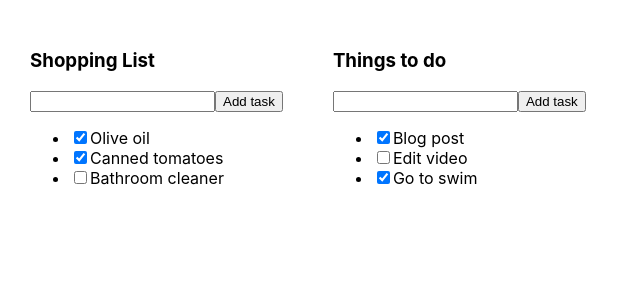
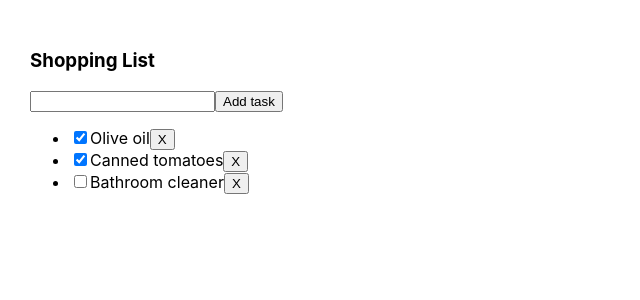
Before and after one commit to vsmaliakou/test-project-to-do-list, a React (Create React App) app: page / in a window 1280 px wide. Shown: the top 300 px of the page, without its empty margins (0-640 px from the left). Built offline with nearby package versions, Linux system fonts and the light colour scheme.

Commit message:
useState, tasks.map, remove tasks

```diff
--- a/src/App.tsx
+++ b/src/App.tsx
@@ -1,24 +1,33 @@
-import React from 'react';
+import React, {useState} from 'react';
 import './App.css';
 import {ToDoList} from "./ToDoList";
 
+export type TaskType = {
+    id: number
+    title: string
+    isDone: boolean
+}
+
 export const App = () => {
 
-    const tasks1 = [
+    const [tasks, setTasks] = useState<TaskType[]>([
         {id: 1, title: "Olive oil", isDone: true},
         {id: 2, title: "Canned tomatoes", isDone: true},
         {id: 3, title: "Bathroom cleaner", isDone: false}
-    ]
-    const tasks2 = [
-        {id: 1, title: "Blog post", isDone: true},
-        {id: 2, title: "Edit video", isDone: false},
-        {id: 3, title: "Go to swim", isDone: true}
-    ]
+    ])
+
+    const removeTask = (taskId: number) => {
+        let tasks1 = tasks.filter(t => t.id !== taskId)
+        setTasks(tasks1)
+    }
 
     return (
         <div className="App">
-            <ToDoList title="Shopping List" tasks={tasks1}/>
-            <ToDoList title="Things to do" tasks={tasks2}/>
+            <ToDoList
+                title="Shopping List"
+                tasks={tasks}
+                removeTask={removeTask}
+            />
         </div>
     );
 }
--- a/src/ToDoList.tsx
+++ b/src/ToDoList.tsx
@@ -1,13 +1,10 @@
 import React from "react";
+import {TaskType} from "./App";
 
-type TaskType = {
-    id: number
-    title: string
-    isDone: boolean
-}
 type ToDoListPropsType = {
     title: string
     tasks: TaskType[]
+    removeTask: (taskId: number) => void
 }
 
 export const ToDoList: React.FC<ToDoListPropsType> = (props) => {
@@ -19,9 +16,13 @@
                 <button>Add task</button>
             </div>
             <ul>
-                <li><input type="checkbox" checked={props.tasks[0].isDone}/><span>{props.tasks[0].title}</span></li>
-                <li><input type="checkbox" checked={props.tasks[1].isDone}/><span>{props.tasks[1].title}</span></li>
-                <li><input type="checkbox" checked={props.tasks[2].isDone}/><span>{props.tasks[2].title}</span></li>
+                {
+                    props.tasks.map(t => <li key={t.id}>
+                        <input type="checkbox" checked={t.isDone}/>
+                        <span>{t.title}</span>
+                        <button onClick={() => {props.removeTask(t.id)}}>X</button>
+                    </li>)
+                }
             </ul>
         </div>
     )
```
